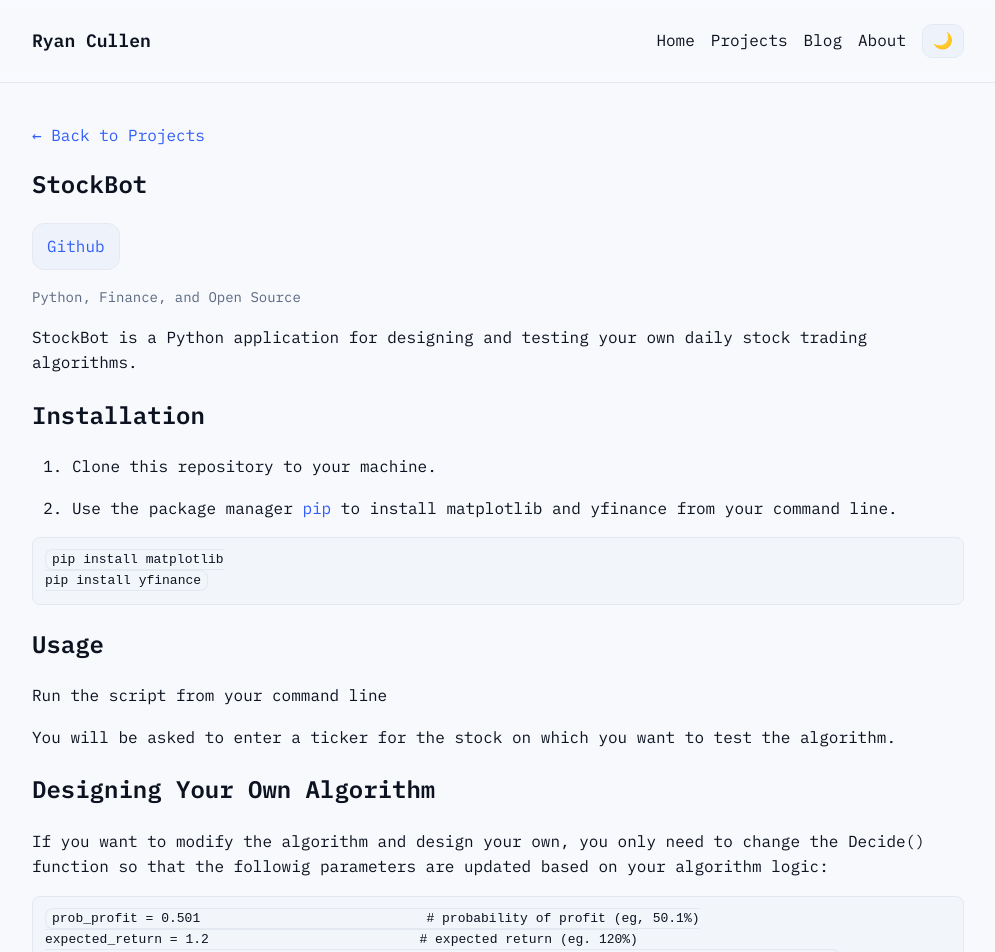
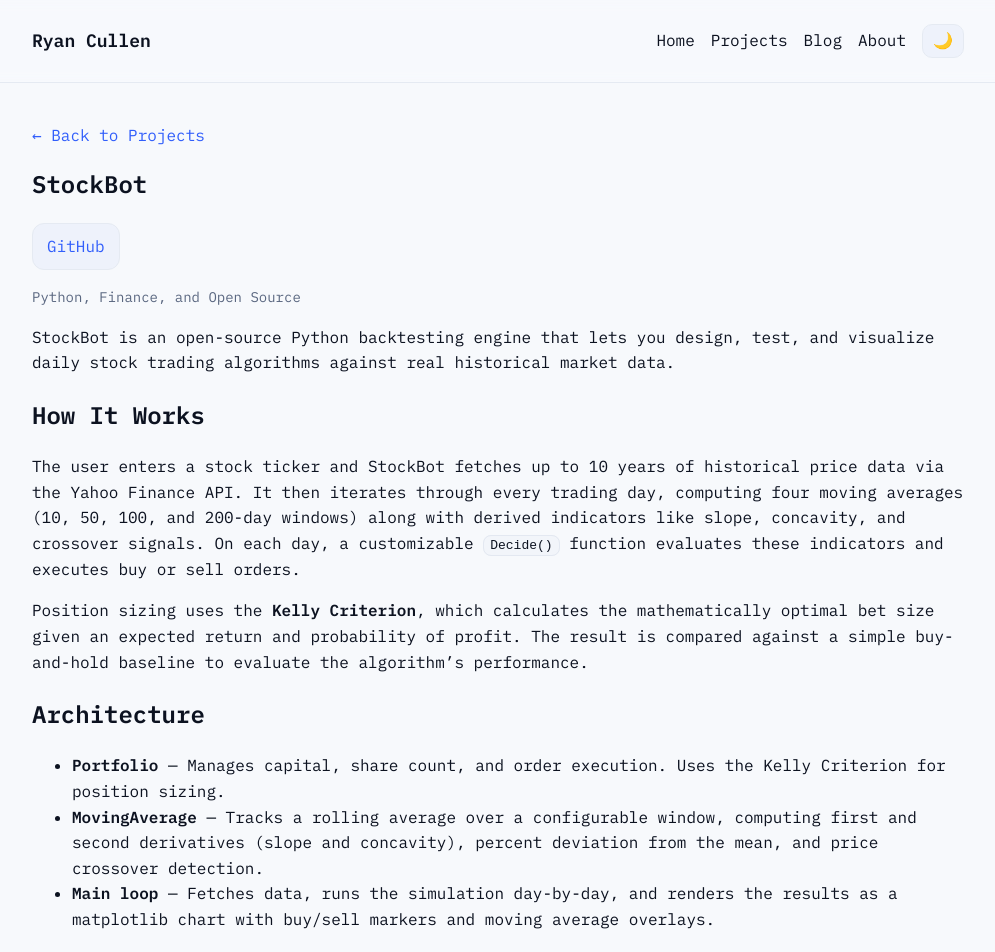
Before and after one commit to ryantcullen/ryantcullen.github.io, a Jekyll site: the page built from _projects/stockbot.md, in a window 1280 px wide and 1400 px high. Shown: the top 952 px of the window, without its empty margins (142-1137 px from the left). Built offline with Jekyll 4.4.1, drawn with Linux system fonts in a browser that asks for light colours; some of the changed text lies outside the part shown.

Commit message:
Update stockbot.md
Improve variable architecture

````diff
--- a/_projects/stockbot.md
+++ b/_projects/stockbot.md
@@ -1,43 +1,28 @@
 ---
 title: StockBot
-summary: Open source Python application for testing finance trading algorithms.
+summary: Open source Python backtesting engine for designing and evaluating stock trading algorithms.
 tags: [Python, Finance, Open Source]
 weight: 3
 featured: true
 link: https://github.com/ryantcullen/stock-bot
-linkName: Github
+linkName: GitHub
 ---
 
-StockBot is a Python application for designing and testing your own daily stock trading algorithms.
+StockBot is an open-source Python backtesting engine that lets you design, test, and visualize daily stock trading algorithms against real historical market data.
 
-## Installation
+## How It Works
 
-1. Clone this repository to your machine.
+The user enters a stock ticker and StockBot fetches up to 10 years of historical price data via the Yahoo Finance API. It then iterates through every trading day, computing four moving averages (10, 50, 100, and 200-day windows) along with derived indicators like slope, concavity, and crossover signals. On each day, a customizable `Decide()` function evaluates these indicators and executes buy or sell orders.
 
-2. Use the package manager [pip](https://pip.pypa.io/en/stable/) to install matplotlib and yfinance from your command line.
+Position sizing uses the **Kelly Criterion**, which calculates the mathematically optimal bet size given an expected return and probability of profit. The result is compared against a simple buy-and-hold baseline to evaluate the algorithm's performance.
 
-```bash
-pip install matplotlib
-pip install yfinance
-```
+## Architecture
 
-## Usage
-
-Run the script from your command line
-
-You will be asked to enter a ticker for the stock on which you want to test the algorithm.
-
-## Designing Your Own Algorithm
-If you want to modify the algorithm and design your own, you only need to change the Decide() function so that the followig parameters are updated based on your algorithm logic:
-```
-prob_profit = 0.501                             # probability of profit (eg, 50.1%)
-expected_return = 1.2                           # expected return (eg. 120%)
-modifier = 0.2                                  # value from 0-1; higher values = more aggressive bet
-```
-The Decide() function also takes three inputs, which correspond to moving averages of the stock over various tine frames. These may be useful when designing your algorithm.
+- **Portfolio** — Manages capital, share count, and order execution. Uses the Kelly Criterion for position sizing.
+- **MovingAverage** — Tracks a rolling average over a configurable window, computing first and second derivatives (slope and concavity), percent deviation from the mean, and price crossover detection.
+- **Main loop** — Fetches data, runs the simulation day-by-day, and renders the results as a matplotlib chart with buy/sell markers and moving average overlays.
 
 ## Example Output
-Here are a couple images depicting the output from an algorithm I developed.
 
 ![PEN](https://github.com/ryantcullen/stock-bot/blob/master/Example%20Pictures/B4myQ0t.png?raw=true)
 
````
